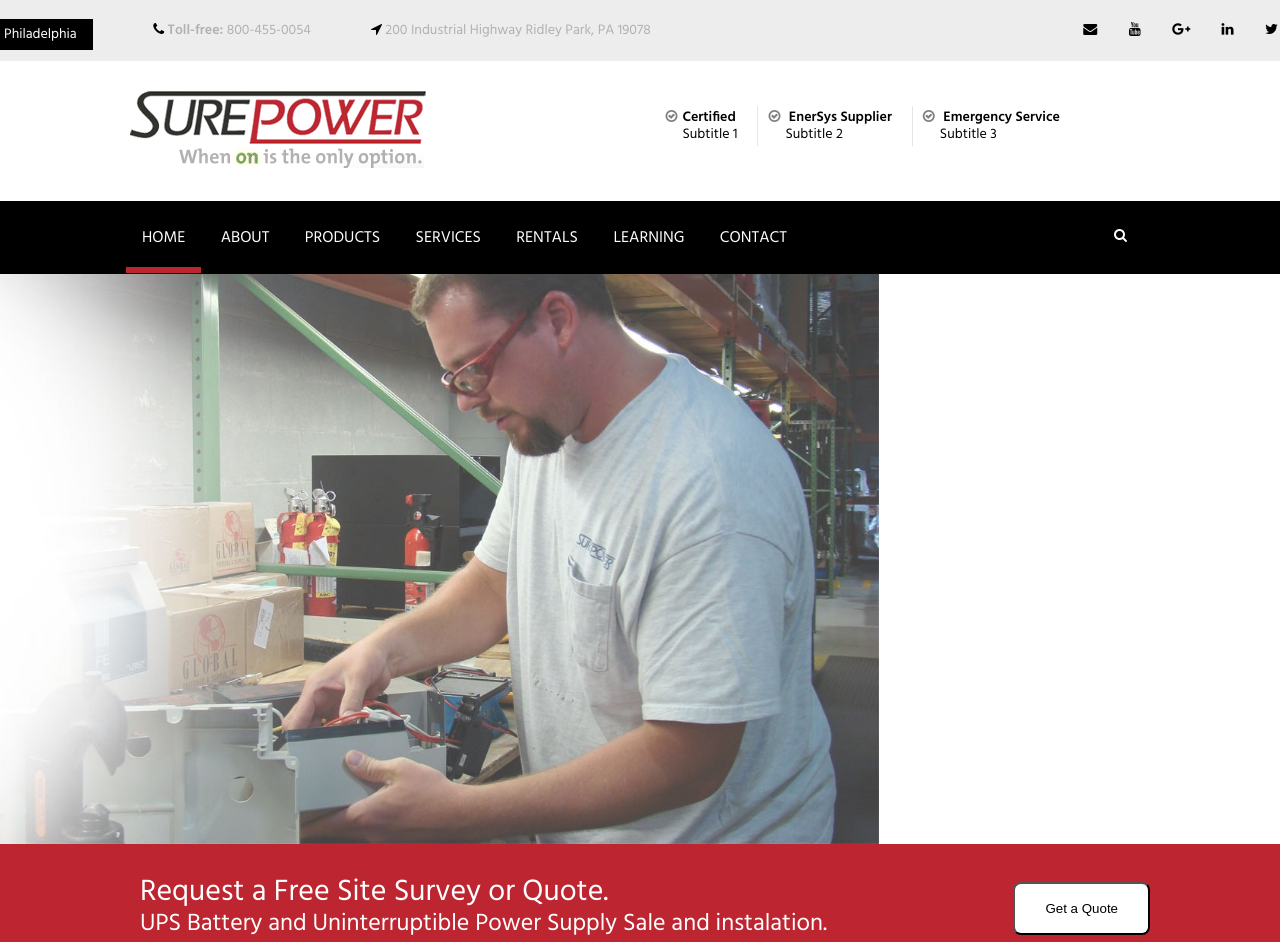
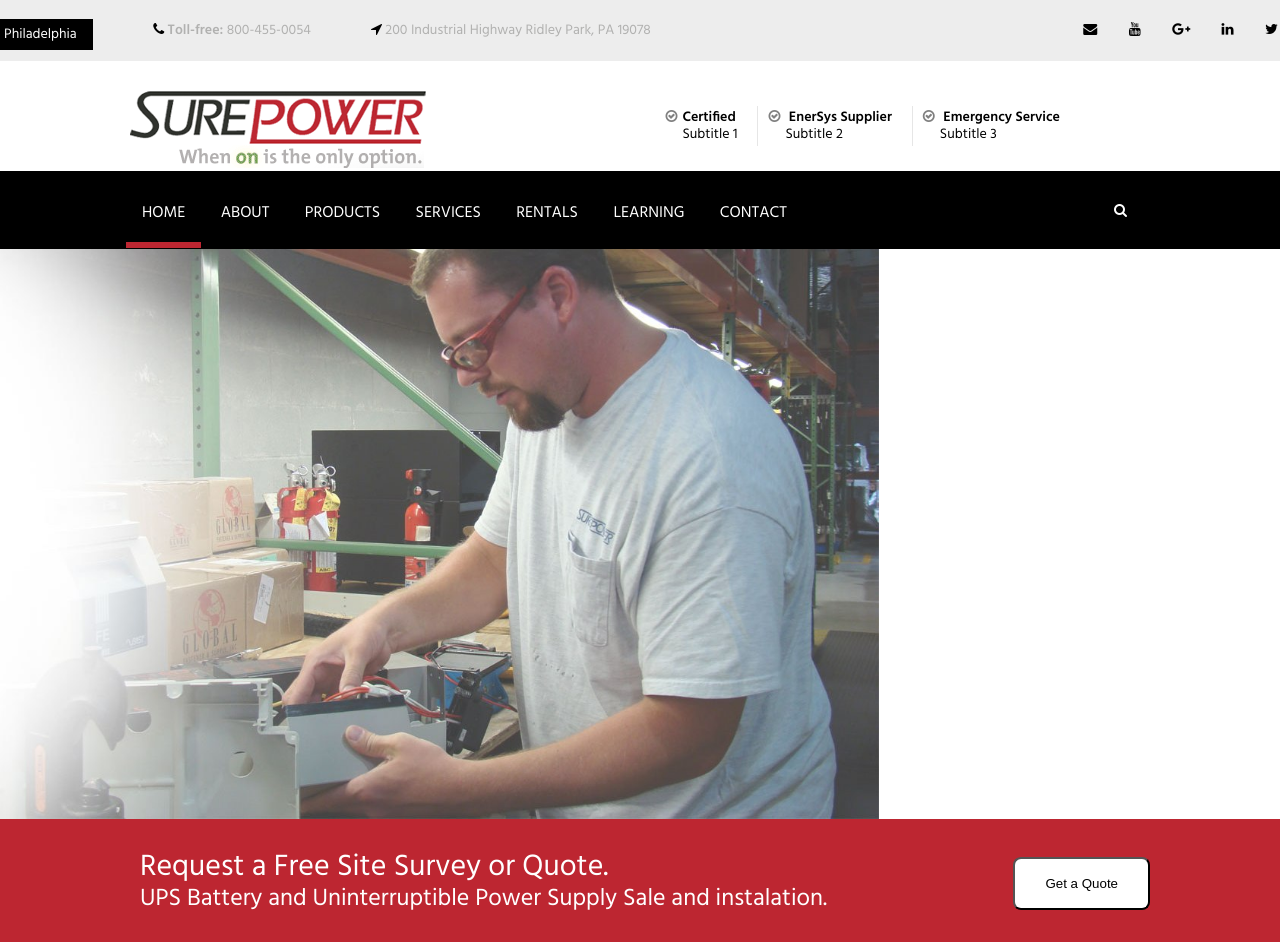
Before and after one commit to kulchenkoalex/kulchenkoalex.github.io, a plain HTML site: page index.html in a window 1280 px wide. Shown: the top 942 px of the page. Drawn offline with Linux system fonts and the light colour scheme.

Commit message:
heigh img

```diff
--- a/index.html
+++ b/index.html
@@ -37,6 +37,7 @@
 			</div>
 		</div>
 		<div class="header">
+		<div class="container clearfix">
 			<div class="myheader">
 				<img src="img/header.png">
 			</div>
@@ -61,8 +62,10 @@
 				</div>
 			</div>
 			<img src="">
+			</div>
 		</div>
 		<div class="block3 navigation clearfix">
+		<div class="container clearfix">
 			<nav>
 				<ul>
 					<li class="current"><a href="#">HOME</a></li>
@@ -77,18 +80,21 @@
 			<div class="search">
 				<a href="#"><i class="fa fa-search" aria-hidden="true"></i></a>
 			</div>
+			</div>
 		</div>
 	</header>
 	<div class="slider">
 		<img src="img/slider.jpg" height="570">
 	</div>
 	<div class="request_site">
+	<div class="container clearfix">
 		<div class="no_button">
 			<p>Request a Free Site Survey or Quote.</p>
 				<span>UPS Battery and Uninterruptible Power Supply Sale and instalation.</span>
 		</div>
 		<div class="button">
 			<button>Get a Quote</button>
+		</div>
 		</div>
 	</div>
 	<div class="slider-block">
@@ -174,6 +180,7 @@
 	</div>
 	<footer>
 		<div class="contact_info">
+			<div class="container clearfix">
 			<div class="footer-info">
 			<span>ABOUT US</span>
 				<p>Supplier of superior quality stationary
@@ -230,12 +237,15 @@
 						Fax: 410-242-9016</p>
 				</div>
 			</div>
+			</div>
 		</div>
 		<div class="copyright">
+			<div class="container clearfix">
 			<div class="copyright_block1">Copyright &copy; 2011 Sure Power lnc. All Rights Reserved. Employee lntranet
 			</div>
 			<div class="copyright_block1">Powered by WordPress. Developed by Celerity</div>
 		</div>
+		</div>
 	</footer>
 </body>
 </html>
```
Also changed, not shown: img/logo-1_5.jpg, img/logo-3_5.jpg, img/logo-4_5.jpg, img/logo-5_5.jpg.
